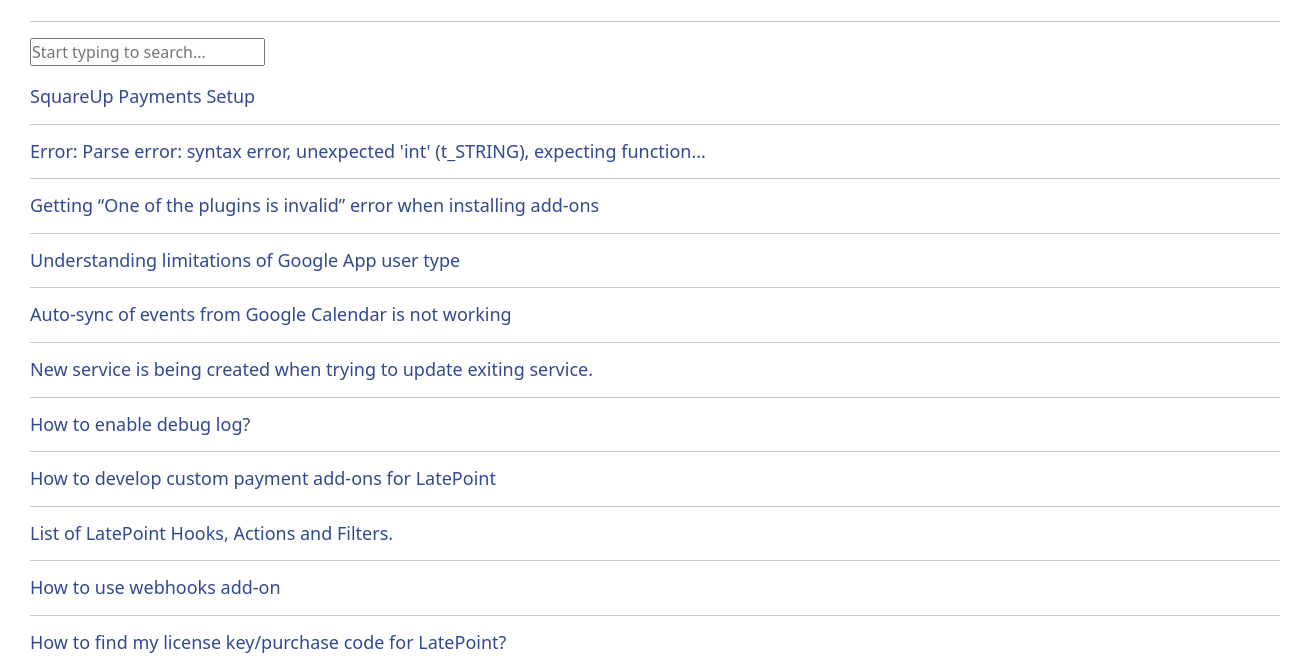
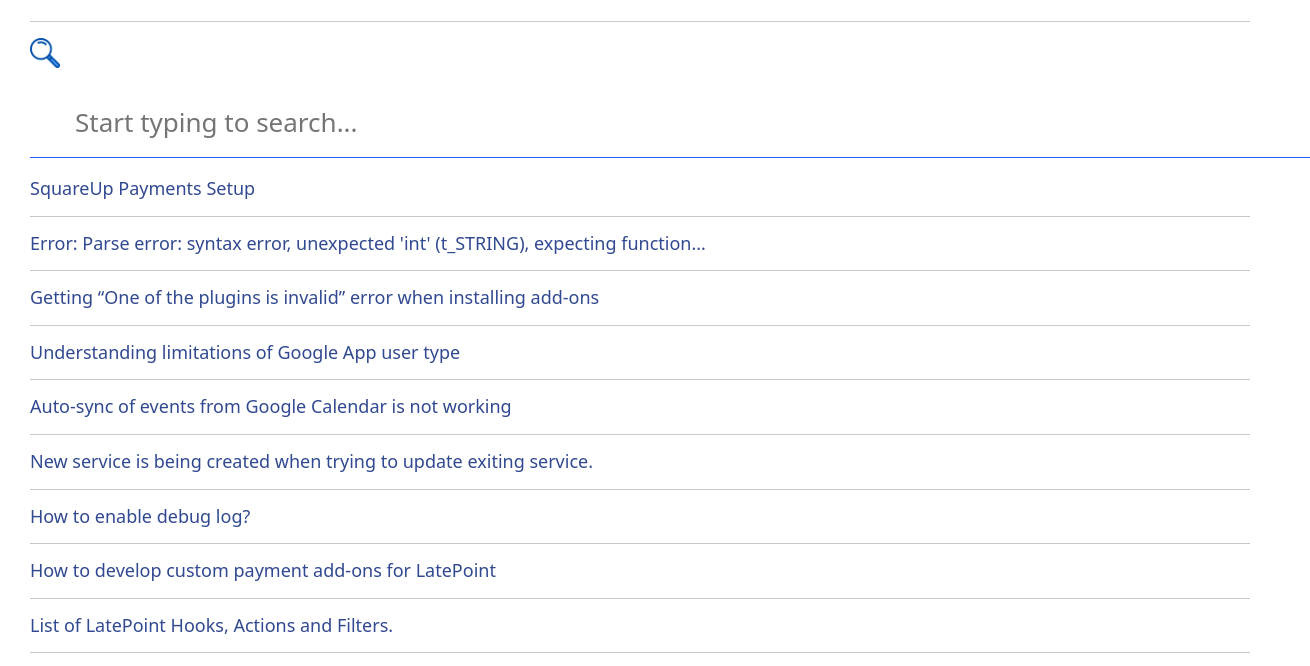
Before and after one commit to Leninead/LaetePoint-proyect, a website: page index.html in a window 1280 px wide. Shown: the part 101-767 px from the top of the page, 1310 px wide, since content can reach past the window. Drawn offline with nearby package versions, Linux system fonts and the light colour scheme.

Commit message:
trabajando en el index

```diff
--- a/index.html
+++ b/index.html
@@ -19,7 +19,8 @@
     <nav class="navbar navbar-expand-lg bg-white">
       <div class="container-fluid">
         <img class="logo-empresa" src="./assets/img/index/latepoint-logo.png"><a class="navbar-brand" href="#"></a>
-        <button class="navbar-toggler" type="button" data-bs-toggle="collapse" data-bs-target="#navbarSupportedContent" aria-controls="navbarSupportedContent" aria-expanded="false" aria-label="Toggle navigation">
+        <button class="navbar-toggler" type="button" data-bs-toggle="collapse" data-bs-target="#navbarSupportedContent"
+          aria-controls="navbarSupportedContent" aria-expanded="false" aria-label="Toggle navigation">
           <span class="navbar-toggler-icon"></span>
         </button>
         <div class="collapse navbar-collapse" id="navbarSupportedContent">
@@ -66,12 +67,17 @@
   <hr>
 
   <div class="index-search">
+
+    <img src="./assets/img/index/search.png" class="index__search">
+
     <input type="text" placeholder="Start typing to search..." class="index__input">
+
+
   </div>
 
   <div class="index-post">
     <h3 class="index-post__title">
-      <a href="https://www.google.com/search?client=firefox-b-d&q=facebook">
+      <a href="">
         SquareUp Payments Setup
       </a>
     </h3>
--- a/scss/pages/_index.scss
+++ b/scss/pages/_index.scss
@@ -22,13 +22,41 @@
     font-size: 18px;
 }
 
-hr {
-    margin-left: 30px;
+.index-search__hr {
+    position: relative;
+    top: 20px;
+    border: none;
+    height: 3px;
+    background:blue;
+    margin-bottom: 40px;
 
 
 }
 
+hr {
+    margin-left: 30px;
+    margin-right: 30px
+
+
+}
+
+
+.index__search {
+
+    height: 30px;
+    margin-bottom: 20px;
+    margin-left: 30px;
+}
 .index__input {
+    display: block;
+    width: 100%;
+    padding: 15px 20px 15px 45px;
+    font-size: 26px;
+    border: none;
+    box-shadow: none;
+    border-bottom: 1px solid #2e58ff;
+    outline: none;
+    background-color: transparent;
     color: blue;
     margin-bottom: 20px;
     margin-left: 30px;
```
Also changed, not shown: assets/img/index/search.png (added), css/styles.css, 1 other file.
